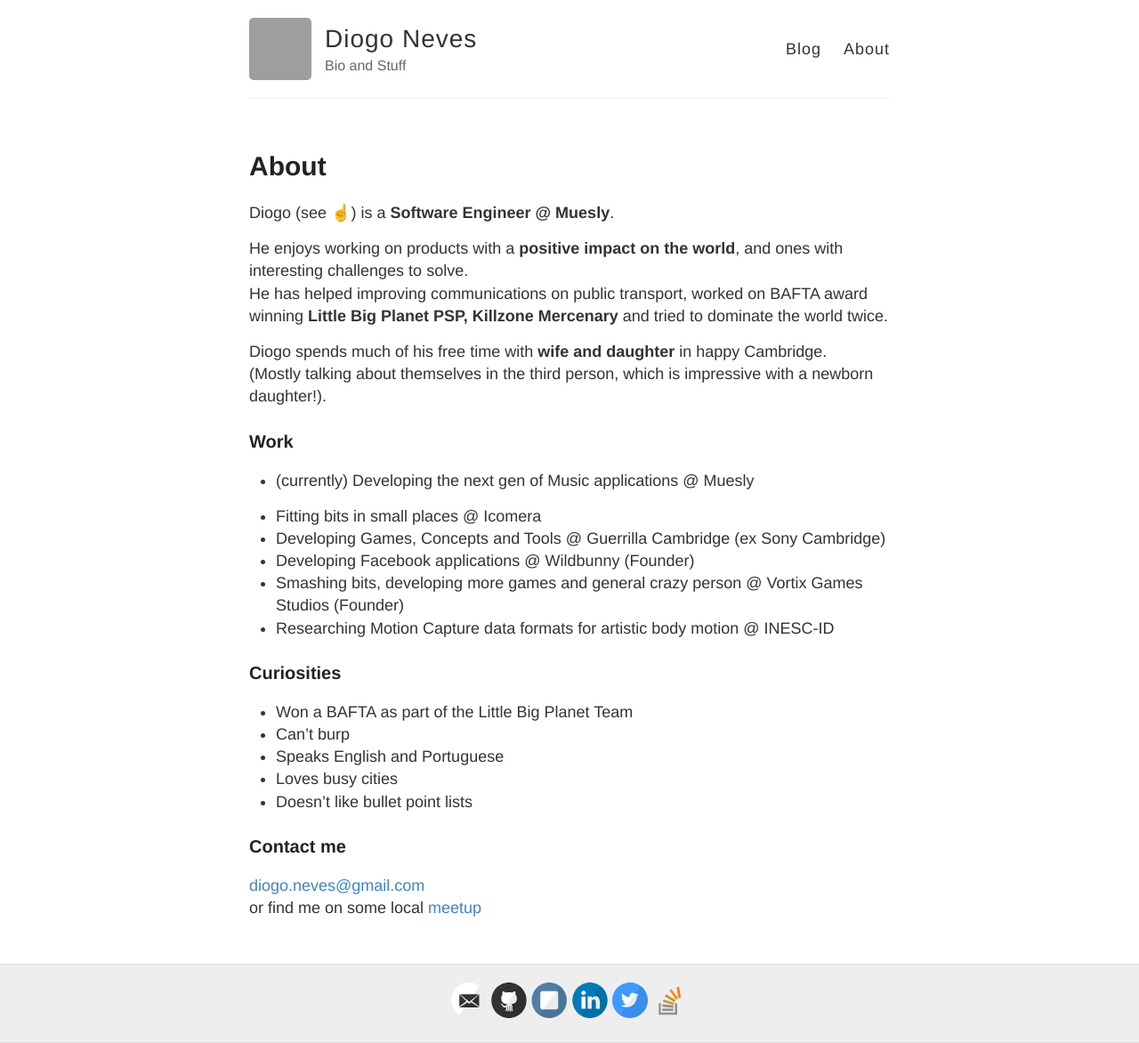
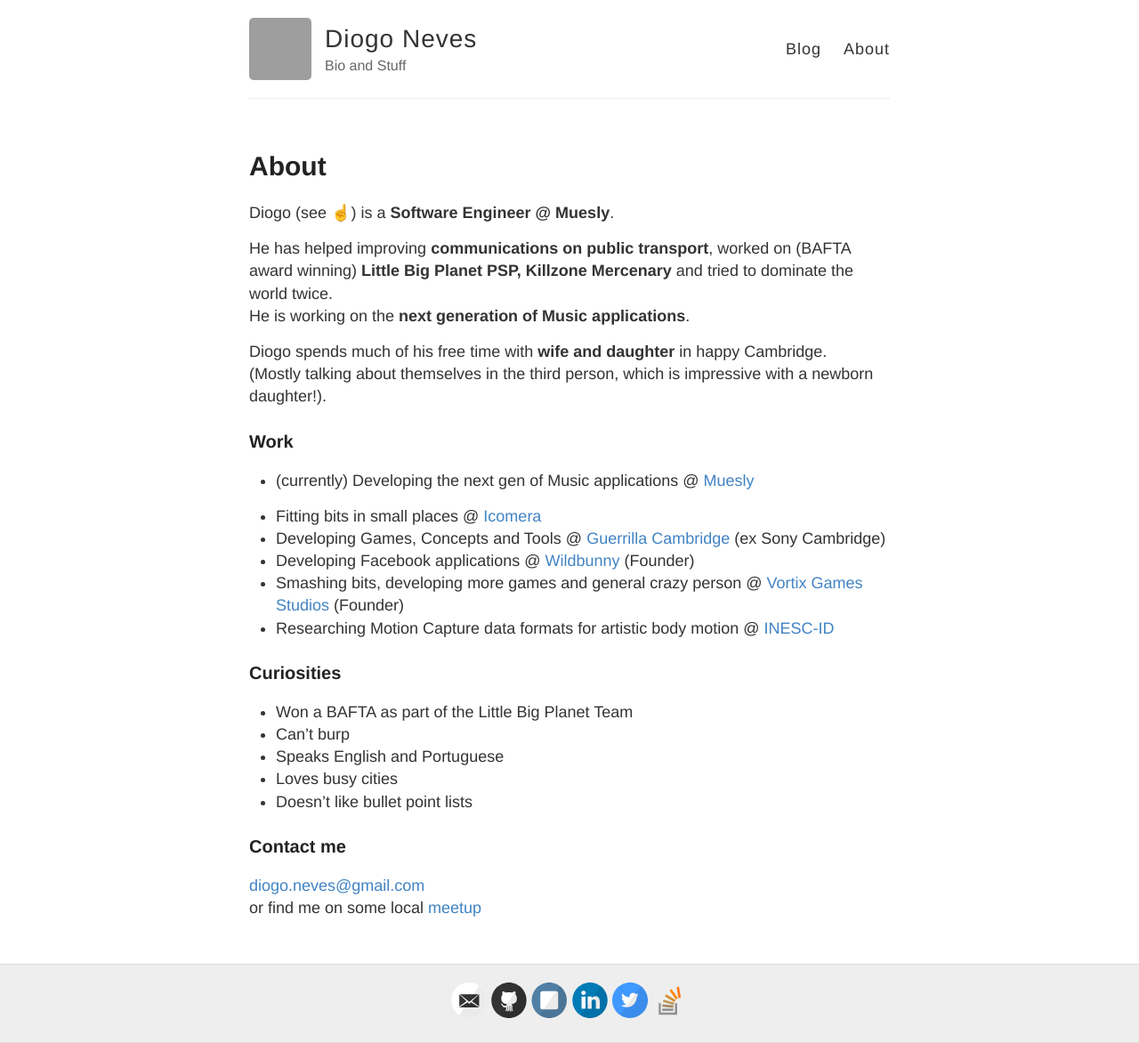
Before and after one commit to DiogoNeves/diogoneves.github.io, a Jekyll site: the page built from about.md, in a window 1280 px wide. Shown: the whole page at 89% size. Built offline with Jekyll 4.4.1, drawn with Linux system fonts in a browser that asks for light colours; emoji names are drawn with the system emoji font; some of the changed lines change nothing that is shown; grey boxes are pictures that could not be loaded.

Commit message:
Better bio

```diff
--- a/about.md
+++ b/about.md
@@ -7,11 +7,10 @@
 
 Diogo (see :point_up:) is a **Software Engineer @ Muesly**.
 
-He enjoys working on products with a **positive impact on the world**,
-and ones with interesting challenges to solve.
-He has helped improving communications on public transport, worked on
-BAFTA award winning **Little Big Planet PSP, Killzone Mercenary** and
+He has helped improving **communications on public transport**, worked on
+(BAFTA award winning) **Little Big Planet PSP, Killzone Mercenary** and
 tried to dominate the world twice.
+He is working on the **next generation of Music applications**.
 
 Diogo spends much of his free time with **wife and daughter** in happy Cambridge.
 (Mostly talking about themselves in the third person, which is impressive
@@ -19,14 +18,19 @@
 
 ### Work
 
-* (currently) Developing the next gen of Music applications @ Muesly
+* (currently) Developing the next gen of Music applications @
+[Muesly](http://muesly.com/)
 
-* Fitting bits in small places @ Icomera
-* Developing Games, Concepts and Tools @ Guerrilla Cambridge (ex Sony Cambridge)
-* Developing Facebook applications @ Wildbunny (Founder)
+* Fitting bits in small places @ [Icomera](http://www.icomera.com/)
+* Developing Games, Concepts and Tools @
+[Guerrilla Cambridge](http://www.worldwidestudios.net/cambridge)
+(ex Sony Cambridge)
+* Developing Facebook applications @ [Wildbunny](http://wildbunny.co.uk/)
+(Founder)
 * Smashing bits, developing more games and general crazy person
-@ Vortix Games Studios (Founder)
-* Researching Motion Capture data formats for artistic body motion @ INESC-ID
+@ [Vortix Games Studios](http://blog.vortixgames.com/) (Founder)
+* Researching Motion Capture data formats for artistic body motion @
+[INESC-ID](http://www.inesc-id.pt/)
 
 ### Curiosities
 
```
Also changed, not shown: _config.yml (line endings or trailing spaces), _layouts/default.html (line endings or trailing spaces).
